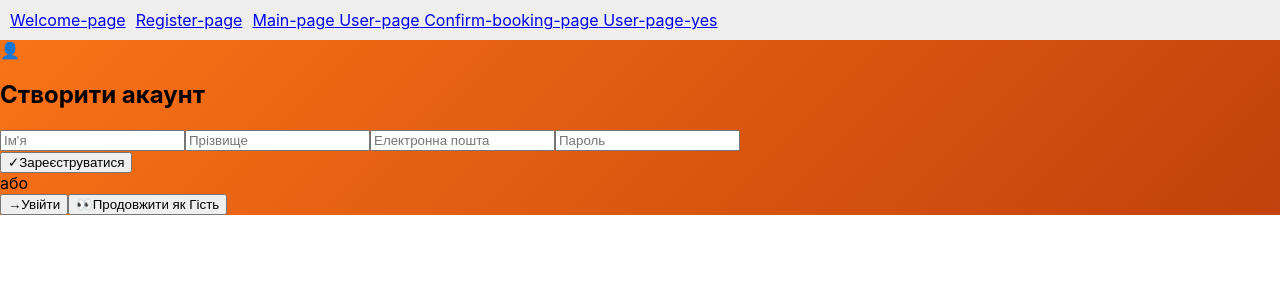
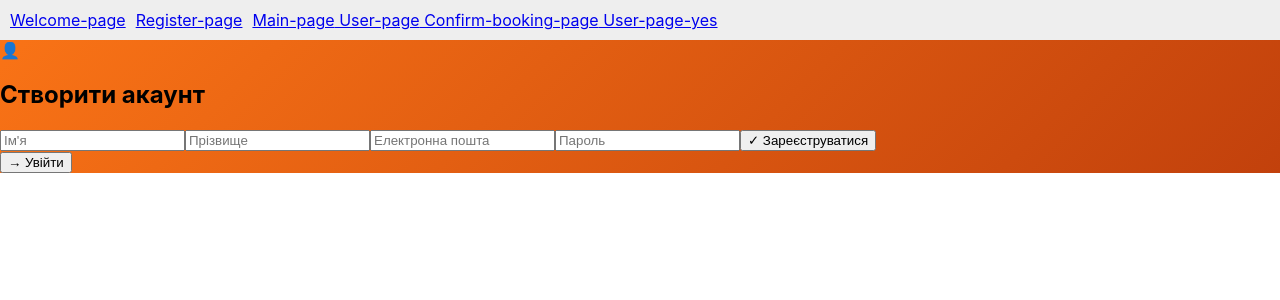
Before and after one commit to DariaKozikova/course-booking, a React (Create React App) app in the folder frontend/: page /about in a window 1280 px wide. Shown: the top 300 px of the page. Built offline with nearby package versions, Linux system fonts and the light colour scheme; a web font is replaced by a local one.

Commit message:
Changed file  registration-page.js

```diff
--- a/frontend/src/components/registration-page.js
+++ b/frontend/src/components/registration-page.js
@@ -1,124 +1,150 @@
 import React, { useState } from "react";
 
 export default function RegistrationPage() {
+  const [formValues, setFormValues] = useState({
+    name: "",
+    surname: "",
+    email: "",
+    password: ""
+  });
+
+  // Для підсвітки активного інпуту
   const [focusedInput, setFocusedInput] = useState(null);
 
-  // Функція для отримання класів динамічної межі
-  const getInputClasses = (name) => {
-    return `w-full p-4 my-2 rounded-xl border-2 text-base outline-none transition-all duration-300 bg-gray-50 shadow-inner
+  // Повідомлення про помилку або успіх
+  const [errorMessage, setErrorMessage] = useState("");
+
+  // Функція для зміни значень форми
+  function handleInputChange(event) {
+    const inputName = event.target.name;
+    const inputValue = event.target.value;
+
+    setFormValues({
+      ...formValues,
+      [inputName]: inputValue
+    });
+  }
+
+  function getInputClasses(inputName) {
+    return `
+      w-full p-4 my-2 rounded-xl border-2 text-base outline-none transition-all duration-300 bg-gray-50 shadow-inner
       focus:ring-2 focus:ring-orange-500
-      ${focusedInput === name ? 'border-orange-500' : 'border-gray-300'}
+      ${focusedInput === inputName ? "border-orange-500" : "border-gray-300"}
     `;
-  };
+  }
 
-  // Класи для основної кнопки
-  const mainButtonClasses = `
-    w-full py-4 border-none rounded-xl
-    bg-gradient-to-r from-orange-500 to-orange-700 text-white
-    text-lg font-semibold cursor-pointer mt-3 transition-all duration-300
-    shadow-lg shadow-orange-500/50 hover:shadow-xl hover:scale-[1.01]
-    flex items-center justify-center space-x-2
-  `;
+  // Функція для відправки форми
+  async function handleFormSubmit(event) {
+    event.preventDefault();
+    setErrorMessage("");
 
-  // Класи для вторинних кнопок
-  const secondaryButtonClasses = (isPrimary) => `
-    px-7 py-3 rounded-xl
-    border-2 font-medium transition-all duration-300
-    hover:bg-gray-50 hover:shadow-md min-w-[120px]
-    ${isPrimary
-      ? 'border-orange-500 text-orange-600'
-      : 'border-gray-400 text-gray-600'
+    try {
+      const response = await fetch("http://localhost:8081/restaurant_booking_app", {
+        method: "POST",
+        headers: { "Content-Type": "application/json" },
+        body: JSON.stringify(formValues)
+      });
+
+      const data = await response.json();
+
+      if (response.ok) {
+        setErrorMessage("Користувача додано успішно!");
+        setFormValues({ name: "", surname: "", email: "", password: "" });
+      } else {
+        setErrorMessage(data.error || "Виникла помилка при додаванні користувача");
+      }
+    } catch (error) {
+      console.error(error);
+      setErrorMessage("Сервер недоступний. Будь ласка, спробуйте пізніше.");
     }
-  `;
-
+  }
 
   return (
     <div
       className="min-h-screen flex items-center justify-center p-5 font-inter"
-      style={{
-        background: "linear-gradient(135deg, #f97316 0%, #c2410c 100%)",
-      }}
+      style={{ background: "linear-gradient(135deg, #f97316 0%, #c2410c 100%)" }}
     >
-      <div
-        className="bg-white/95 backdrop-blur-md p-8 sm:p-10 rounded-3xl shadow-2xl w-full max-w-md text-center
-                   border border-white/30 transform transition-all duration-300 hover:shadow-3xl"
-      >
-        {/* Логотип / Іконка */}
+      <div className="bg-white/95 backdrop-blur-md p-8 sm:p-10 rounded-3xl shadow-2xl w-full max-w-md text-center border border-white/30">
+        {/* Логотип */}
         <div className="mb-8">
           <div className="w-16 h-16 rounded-full mx-auto flex items-center justify-center text-3xl text-white
-              bg-gradient-to-br from-orange-500 to-orange-700 shadow-xl shadow-orange-400/50">
+            bg-gradient-to-br from-orange-500 to-orange-700 shadow-xl shadow-orange-400/50">
             👤
           </div>
         </div>
 
-        {/* Заголовок */}
         <h2 className="mb-8 text-3xl font-extrabold text-gray-800 tracking-tight">
           Створити акаунт
         </h2>
 
-        {/* Форма вводу */}
-        <div className="space-y-3 mb-8">
+        {/* Форма */}
+        <form onSubmit={handleFormSubmit} className="space-y-3 mb-8">
           <input
             type="text"
+            name="name"
             placeholder="Ім'я"
+            value={formValues.name}
+            onChange={handleInputChange}
             className={getInputClasses("name")}
             onFocus={() => setFocusedInput("name")}
             onBlur={() => setFocusedInput(null)}
+            required
           />
           <input
             type="text"
+            name="surname"
             placeholder="Прізвище"
+            value={formValues.surname}
+            onChange={handleInputChange}
             className={getInputClasses("surname")}
             onFocus={() => setFocusedInput("surname")}
             onBlur={() => setFocusedInput(null)}
+            required
           />
           <input
             type="email"
+            name="email"
             placeholder="Електронна пошта"
+            value={formValues.email}
+            onChange={handleInputChange}
             className={getInputClasses("email")}
             onFocus={() => setFocusedInput("email")}
             onBlur={() => setFocusedInput(null)}
+            required
           />
           <input
             type="password"
+            name="password"
             placeholder="Пароль"
+            value={formValues.password}
+            onChange={handleInputChange}
             className={getInputClasses("password")}
             onFocus={() => setFocusedInput("password")}
             onBlur={() => setFocusedInput(null)}
+            required
           />
-        </div>
 
-        {/* Головна кнопка */}
-        <button className={mainButtonClasses}>
-          <span>✓</span>
-          Зареєструватися
-        </button>
+          <button
+            type="submit"
+            className="w-full py-4 border-none rounded-xl
+                       bg-gradient-to-r from-orange-500 to-orange-700 text-white
+                       text-lg font-semibold cursor-pointer mt-3 transition-all duration-300
+                       shadow-lg shadow-orange-500/50 hover:shadow-xl hover:scale-[1.01]
+                       flex items-center justify-center space-x-2"
+          >
+            <span>✓</span> Зареєструватися
+          </button>
+        </form>
 
-        {/* Роздільник */}
-        <div className="relative my-7">
-          <div className="absolute inset-0 flex items-center">
-            <div className="w-full border-t border-gray-200"></div>
-          </div>
-          <div className="relative flex justify-center text-sm">
-            <span className="px-4 bg-white text-gray-500 font-medium">
-              або
-            </span>
-          </div>
-        </div>
+        {errorMessage && <p className="text-center text-red-600">{errorMessage}</p>}
 
-        {/* Вторинні кнопки */}
-        <div className="flex flex-col sm:flex-row gap-3 justify-center">
+        {/* Вторинна кнопка "Увійти" */}
+        <div className="flex justify-center mt-4">
           <button
-            className={secondaryButtonClasses(true)}
+            className="px-7 py-3 rounded-xl border-2 font-medium transition-all duration-300
+                       hover:bg-gray-50 hover:shadow-md min-w-[120px] border-orange-500 text-orange-600"
           >
-            <span className="mr-2">→</span>
-            Увійти
-          </button>
-          <button
-            className={secondaryButtonClasses(false)}
-          >
-            <span className="mr-2">👀</span>
-            Продовжити як Гість
+            <span className="mr-2">→</span> Увійти
           </button>
         </div>
       </div>
```
